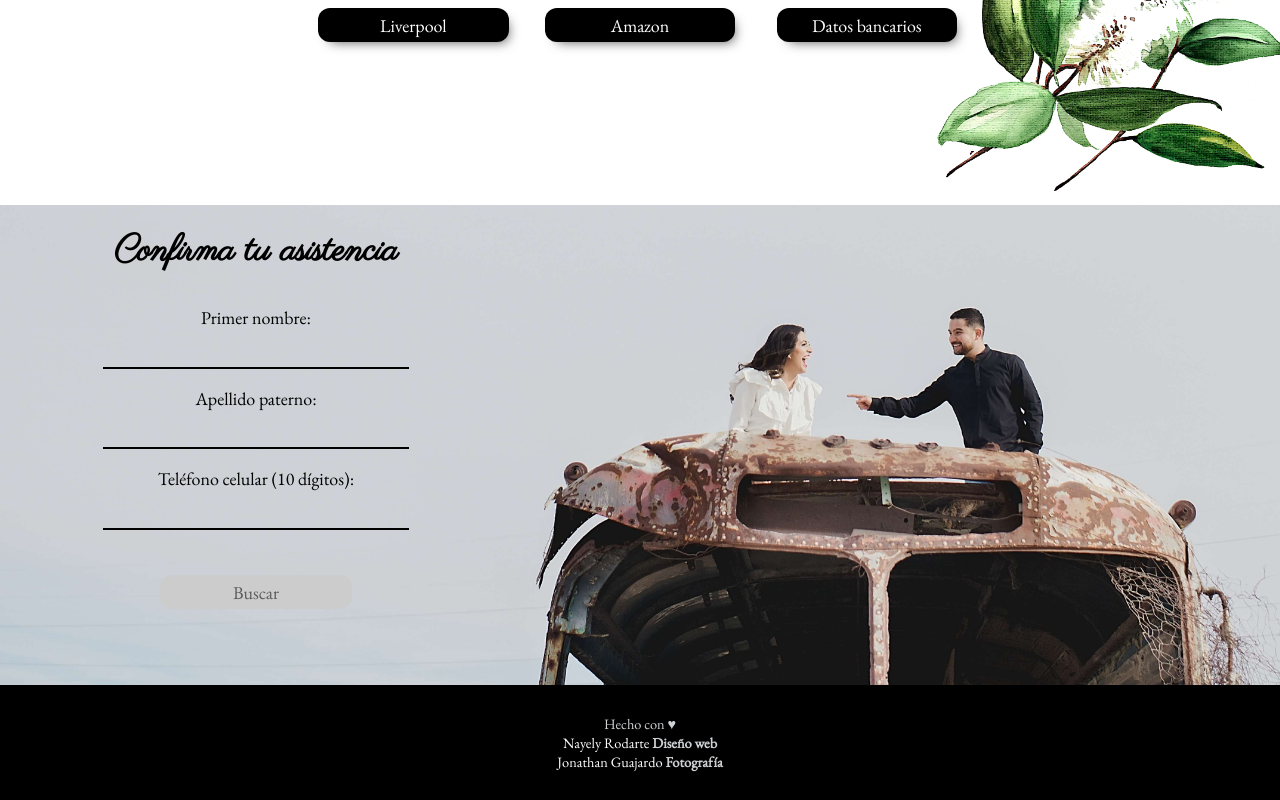
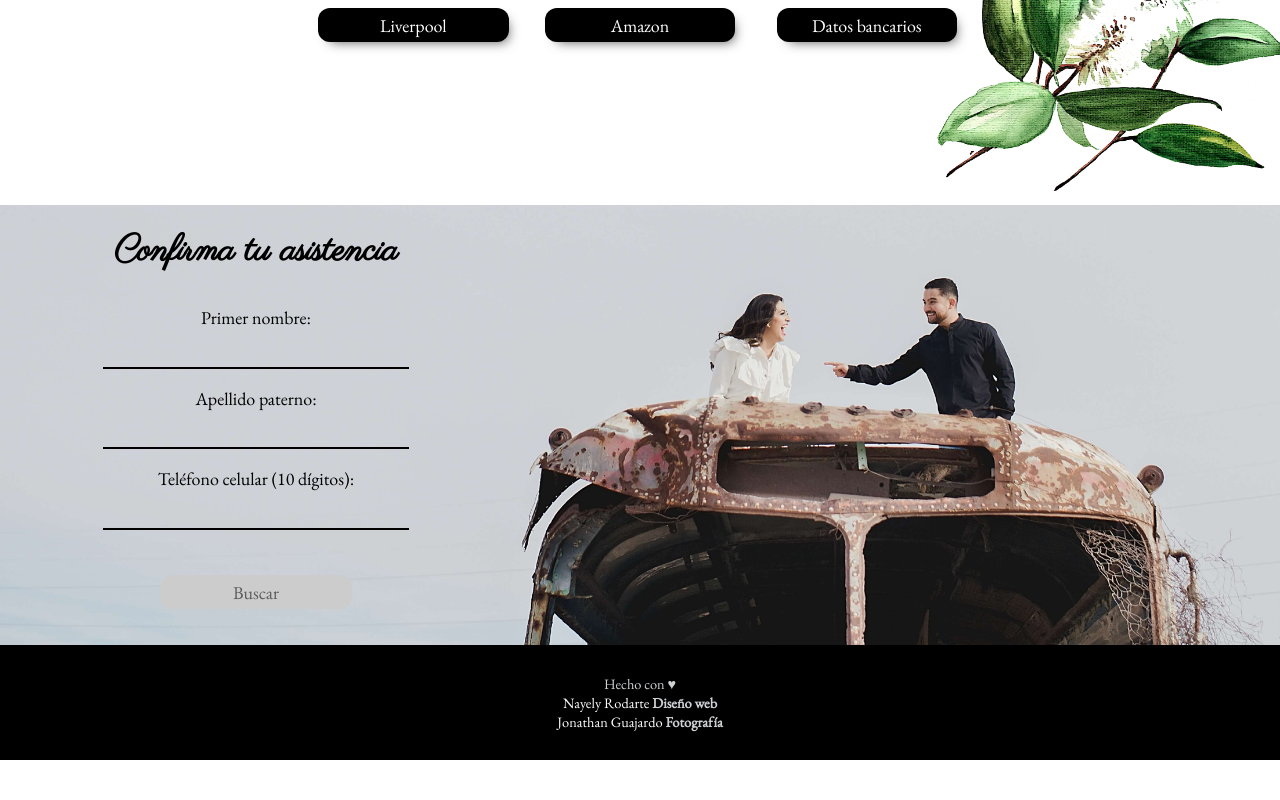
Before and after one commit to nayelyrodarte/Wedding-Rsvp, a React (Create React App) app in the folder client/: page / in a window 1280 px wide. Shown: the part 1601-2401 px from the top of the page. After the commit the page ends 2361 px from the top, so only its background shows below. Built offline with nearby package versions, Linux system fonts and the light colour scheme; the HTML template or start-up script is replaced by a standard one.

Commit message:
fix footer positioning

```diff
--- a/client/src/components/Form.js
+++ b/client/src/components/Form.js
@@ -2,6 +2,7 @@ import React, { useState, useEffect } from 'react';
 import Checkbox from './Checkbox';
 import db from './db.json';
 import Message from './Message';
+import Footer from './Footer';
 
 //TODO
 // complete DB
--- a/client/src/mobile.css
+++ b/client/src/mobile.css
@@ -49,12 +49,13 @@ button:disabled {
 }
 
 footer {
+  position: relative;
+  height: fit-content;
   background: black;
   color: #ced2d5;
   font-size: 0.8em;
   padding: 2em;
-  _border: 1px solid black;
-  position: relative;
+  bottom: 0;
 }
 
 footer span {
@@ -66,7 +67,7 @@ footer a:hover {
 }
 
 form {
-  position: relative;
+  position: absolute;
   width: 80%;
   left: 15%;
   padding: 0.5em 0;
--- a/client/src/screen.css
+++ b/client/src/screen.css
@@ -1,4 +1,4 @@
-@media screen and (min-width: 769px) {
+@media screen and (min-width: 768px) {
   body h2 {
     right: 0;
     left: 0;
@@ -11,6 +11,7 @@
   }
 
   body form {
+    position: relative;
     width: 50%;
     left: -5%;
     top: 5%;
@@ -22,12 +23,10 @@
 
   .form__container.form__container {
     position: relative;
-    min-height: fit-content;
-    max-height: 60vh;
+    height: auto;
     background-position: left bottom;
-    background-size: 95em;
+    background-size: 130%;
     width: 100vw;
-    bottom: 0;
   }
 
   .form__container.form__container button {
@@ -44,13 +43,7 @@
 
   .form__container.form__container h2 {
     left: -30%;
-    _margin-left: auto;
-    _margin-right: 10%;
     position: relative;
-    _transform-origin: right;
-    _transform: rotate(0deg);
-    _white-space: nowrap;
-    _padding-right: 0;
   }
 
   .guestlist {
```
